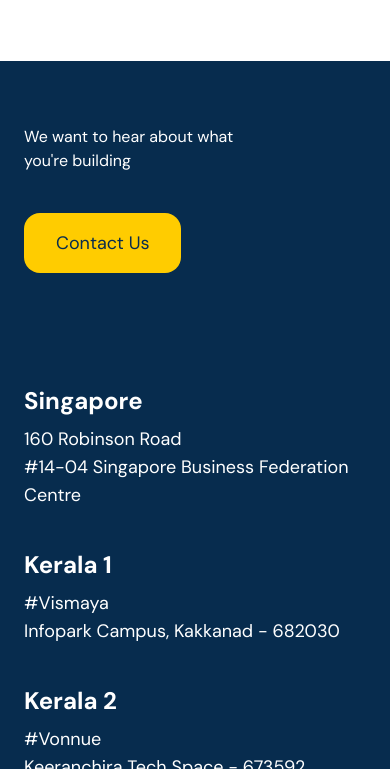
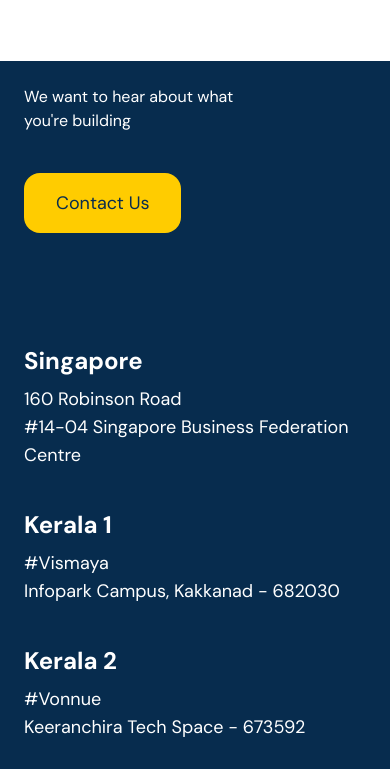
Before and after one commit to anandhanedom/gatsby-tailwind-template, a Gatsby site: page / in a window 390 px wide. Shown: the part 1231-2000 px from the top of the page. Built offline with nearby package versions, Linux system fonts and the light colour scheme; Gatsby itself is replaced by a stand-in of ours.

Commit message:
fix: container padding

```diff
--- a/src/components/Footer.jsx
+++ b/src/components/Footer.jsx
@@ -3,7 +3,7 @@ import Container from "../components/utils/Container";
 
 const Footer = () => {
   return (
-    <footer className="bg-gamma py-16 sm:py-20 md:py-32 lg:py-36 text-white">
+    <footer className="bg-gamma py-6 sm:py-16 md:py-12 lg:py-36 text-white">
       <Container>
         <div className="max-w-6xl">
           <h1 className="sm:text-6xl w-2/3">
--- a/src/components/utils/Container.jsx
+++ b/src/components/utils/Container.jsx
@@ -3,7 +3,7 @@ import React from "react";
 const Container = ({ children, className }) => {
   return (
     <div
-      className={`container px-6 md:px-12 xl:px-0 max-w-7xl xl:mx-auto ${className}`}
+      className={`container px-6 sm:px-6 md:px-12 lg:px-12 xl:px-0 xl:mx-auto max-w-6xl ${className}`}
     >
       {children}
     </div>
```
